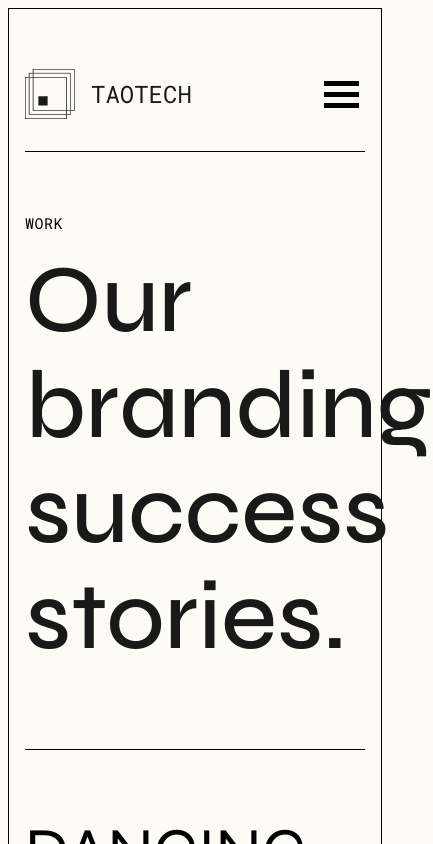
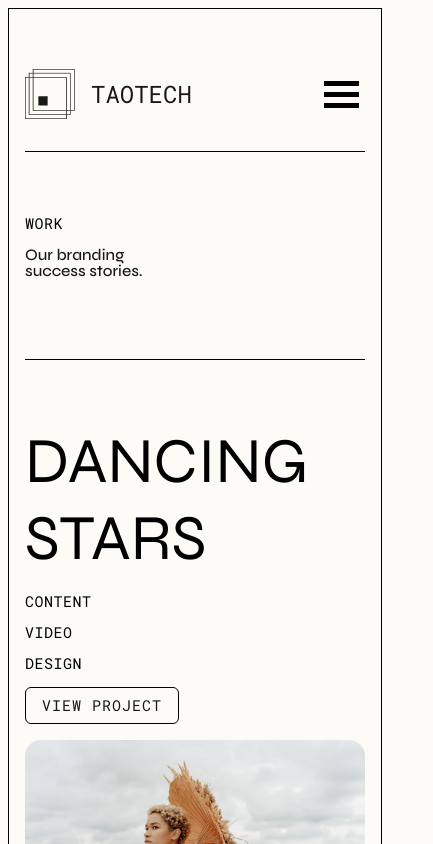
Before and after one commit to taodemy/website, a Next.js app: page /work in a window 390 px wide. Shown: the top 844 px of the page, 433 px wide, since content can reach past the window. Built offline with nearby package versions, Linux system fonts and the light colour scheme.

Commit message:
finish responsive update in work page-n

```diff
--- a/pages/work/index.tsx
+++ b/pages/work/index.tsx
@@ -2,8 +2,13 @@
 import Subscription from "@/components/general/Subscription";
 import WorkTitle from "@/components/Work/WorkTitle";
 import WorkPosts from "@/components/Work/WorkPosts";
+import useMediaQuery from "@/hooks/useMediaQuery";
+import EViewPortQuery from "@/constants/viewPortSize";
 
 export default function Work() {
+  const { PHONE } = EViewPortQuery;
+  const isPhoneSize = useMediaQuery(PHONE);
+
   return (
     <>
       <Head>
@@ -19,8 +24,8 @@
         <meta name="author" content="Taodemy Team" />
       </Head>
       <main>
-        <WorkTitle />
-        <WorkPosts />
+        <WorkTitle isPhoneSize={isPhoneSize} />
+        <WorkPosts isPhoneSize={isPhoneSize} />
         <Subscription />
       </main>
     </>
```
